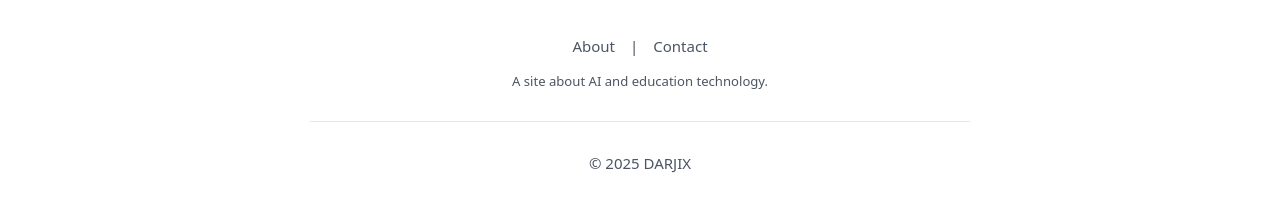
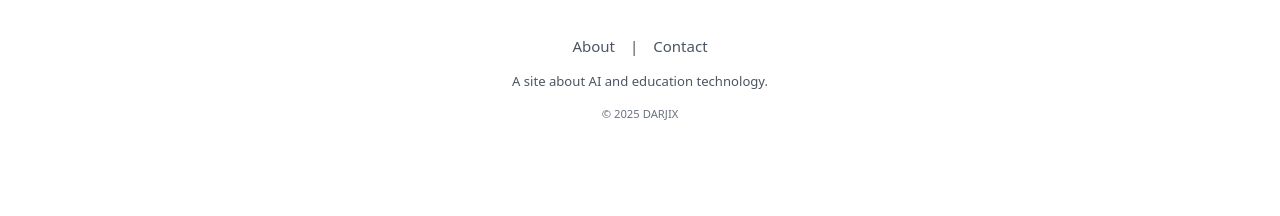
Before and after one commit to saldarji/darjix, a Jekyll site: the page built from index.html, in a window 1280 px wide. Shown: the part 1596-1812 px from the top of the page. Built offline with Jekyll 4.4.1, drawn with Linux system fonts in a browser that asks for light colours.

Commit message:
Remove footer separator and make copyright smaller

```diff
--- a/_includes/footer.html
+++ b/_includes/footer.html
@@ -11,13 +11,11 @@
         </a>
       </nav>
 
-      <p class="text-sm text-gray-600 max-w-2xl mx-auto">
+      <p class="text-sm text-gray-600 max-w-2xl mx-auto mb-4">
         {{ site.description }}
       </p>
-    </div>
 
-    <div class="border-t border-gray-200 pt-8">
-      <p class="text-base text-gray-600 text-center">
+      <p class="text-xs text-gray-500 text-center">
         &copy; {{ 'now' | date: "%Y" }} {{ site.title }}
       </p>
     </div>
```
